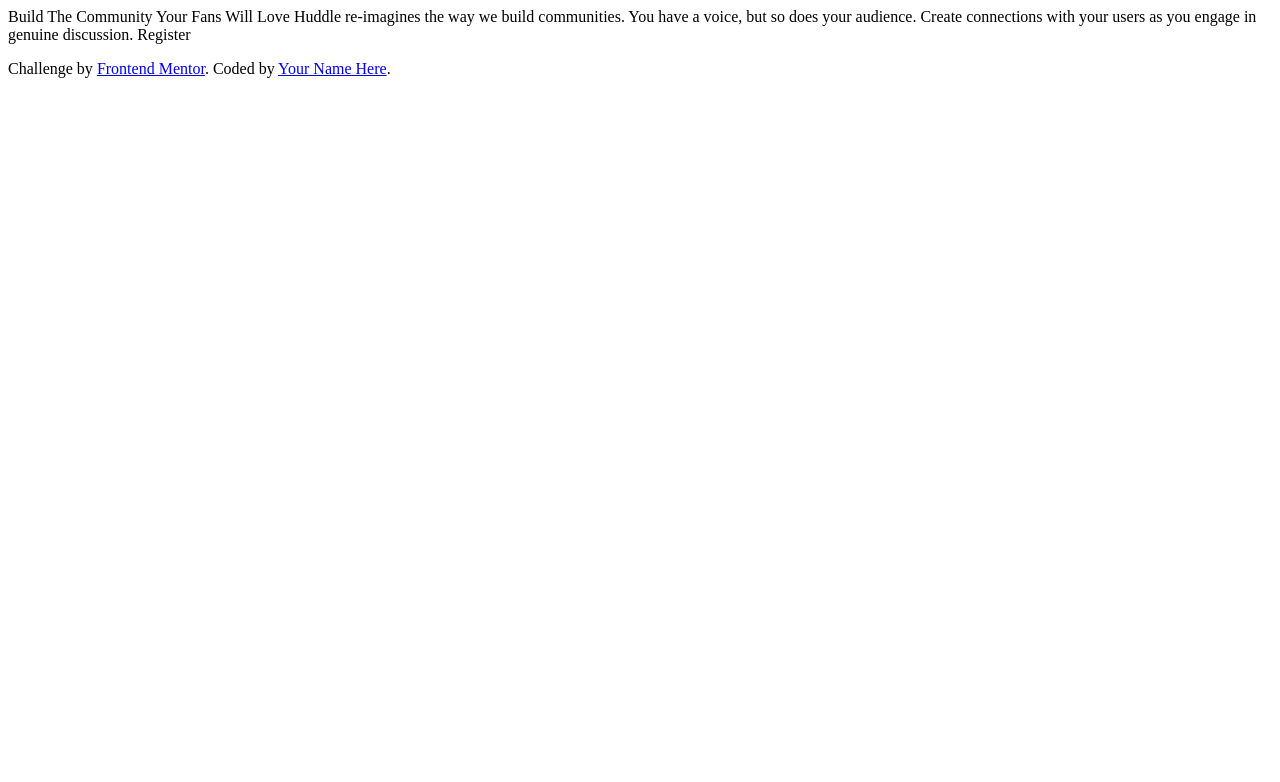
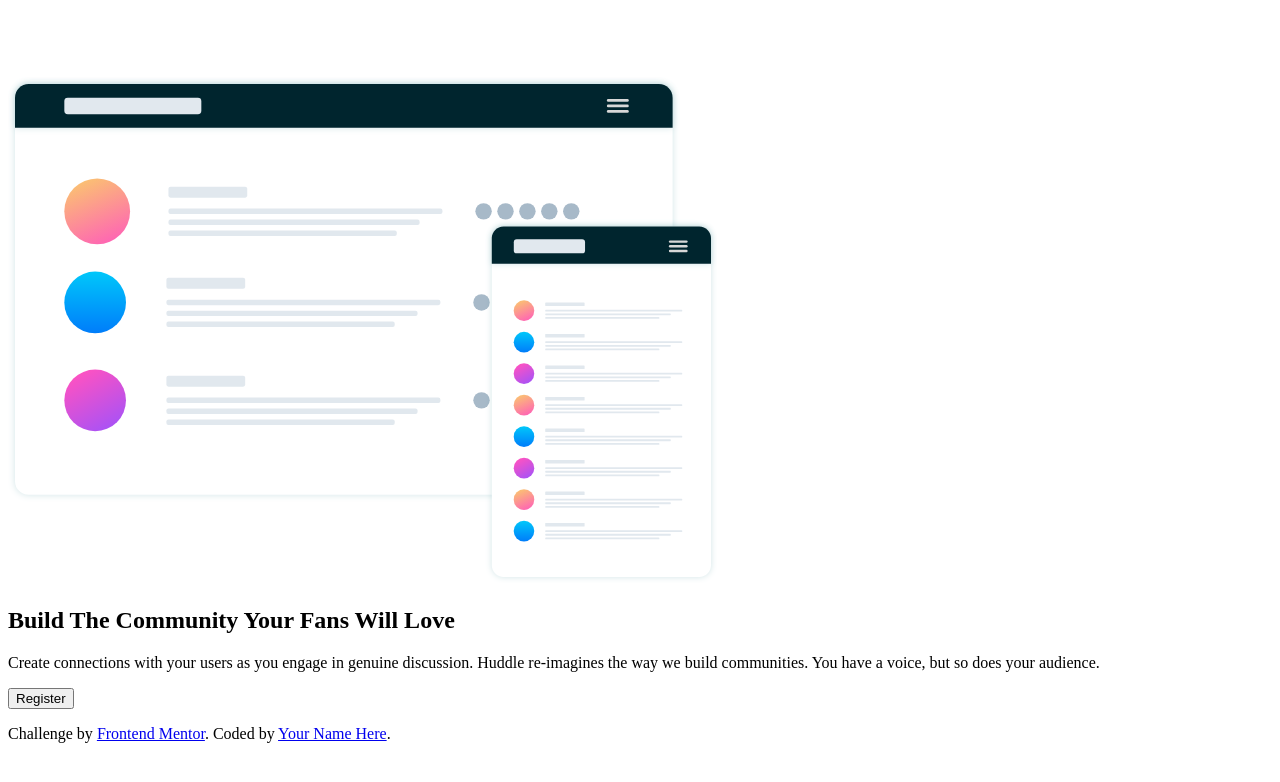
Before and after one commit to rafaeldevvv/huddle-landing-page, a plain HTML site: page index.html in a window 1280 px wide. Drawn offline with Linux system fonts and the light colour scheme.

Commit message:
Inital markup - HTML

```diff
--- a/index.html
+++ b/index.html
@@ -8,13 +8,30 @@
   <title>Frontend Mentor | Huddle landing page with single introductory section</title>
 </head>
 <body>
+  <header>
+    <img src="images/logo.svg" alt="Logo">
+  </header>
 
-  Build The Community Your Fans Will Love
+  <main>
+    <section id="showcase">
+      <div id="left-image">
+        <img src="images/illustration-mockups.svg" alt="">
+      </div>
+      <div id="right">
+        <h1>
+          Build The Community Your Fans Will Love
+        </h1>
 
-  Huddle re-imagines the way we build communities. You have a voice, but so does your audience.
-  Create connections with your users as you engage in genuine discussion.
-
-  Register
+        <p>
+          Create connections with your users as you engage in genuine discussion.
+          Huddle re-imagines the way we build communities. You have a voice, but so does your audience.
+        </p>
+      </div>
+      <button class="btn primary-btn">
+        Register
+      </button>
+    </section>
+  </main>
 
   <footer>
     <p class="attribution">
```
